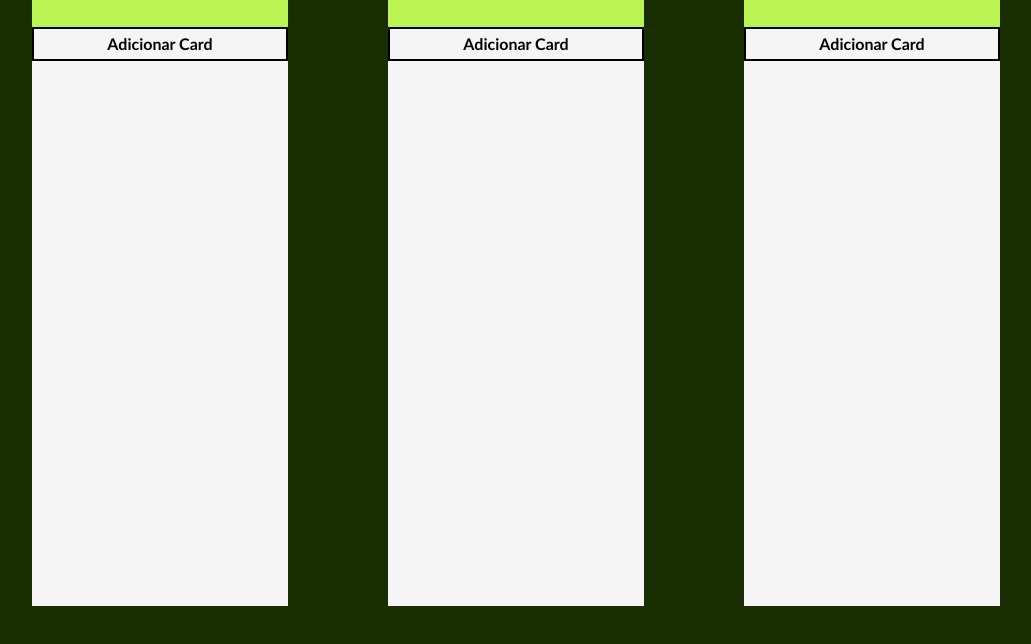
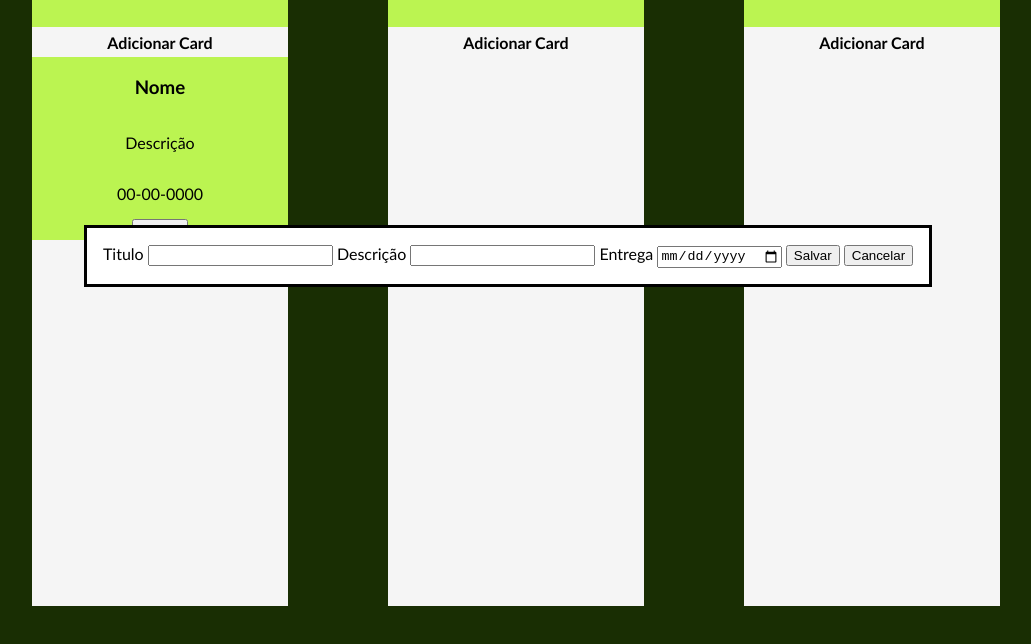
Before and after one commit to FabricioLuisdeSousaSantos/Kanban-Projeto-Tcc, a plain HTML site: page index.html in a window 1280 px wide. Shown: the part 152-796 px from the top of the page, without its empty margins (132-1163 px from the left). Drawn offline with nearby package versions, Linux system fonts and the light colour scheme.

Commit message:
DELETE AND DROP CARDS

```diff
--- /dev/null
+++ b/Cards.js
@@ -0,0 +1,3 @@
+function deleteCard(id){
+    document.getElementById(id).remove();
+}
--- /dev/null
+++ b/DragAndDrop.js
@@ -0,0 +1,25 @@
+// Espera o DOM carregar (boa prática)
+document.addEventListener('DOMContentLoaded', function () {
+
+    // Aplica o Sortable em TODAS as divs com classe .cards
+    document.querySelectorAll('.cards').forEach(container => {
+        new Sortable(container, {
+            group: 'kanban',           // permite mover entre colunas
+            animation: 150,
+            ghostClass: 'dragging',    // classe no item fantasma
+            draggable: '.card',        // só os .card podem ser arrastados
+
+            // Impede que o link "Adicionar Card" atrapalhe
+            filter: '.add-card',
+            onFilter: evt => evt.preventDefault(),
+
+            // Evento quando soltar
+            onEnd: evt => {
+                console.log('Card movido!');
+                console.log('De:', evt.from.parentElement.querySelector('.label-column').textContent);
+                console.log('Para:', evt.to.parentElement.querySelector('.label-column').textContent);
+                console.log('Item:', evt.item.querySelector('h3').textContent);
+            }
+        });
+    });
+});
--- a/index.html
+++ b/index.html
@@ -4,15 +4,35 @@
     <meta charset="UTF-8">
     <meta name="viewport" content="width=device-width, initial-scale=1.0">
     <link rel="stylesheet" href="styles.css">
-    <script defer src="./script.js"></script>
+    <script src="https://cdn.jsdelivr.net/npm/sortablejs@latest/Sortable.min.js"></script>
     <title>Document</title>
+    <script src="DragAndDrop.js"></script>
+    <script src="Cards.js"></script>
 </head>
 <body>
     <main>
+
+        <dialog open>
+            <label>Titulo</label>
+            <input type="text">
+            <label>Descrição</label>
+            <input type="text">
+            <label>Entrega</label>
+            <input type="date">
+            <button>Salvar</button>
+            <button>Cancelar</button>
+        </dialog>
+
         <div class="kanban-column">
             <h3 class="label-column">Para Fazer</h3>
             <a class="add-card" href="">Adicionar Card</a>
             <div class="cards">
+                <div id="card-339u313" class="card">
+                    <h3>Nome</h3>
+                    <p>Descrição</p>
+                    <p>00-00-0000</p>
+                    <button onclick="deleteCard('card-339u313')">Excluir</button>
+                </div>
             </div>
         </div>
 
--- a/styles.css
+++ b/styles.css
@@ -7,6 +7,7 @@ body{
     font-family:'Trebuchet MS', 'Lucida Sans Unicode', 'Lucida Grande', 'Lucida Sans', Arial, sans-serif;
     background-color: #192e03;
     overflow: hidden;
+    outline: none;
 }
 
 main{
@@ -45,11 +46,22 @@ main{
     text-decoration: none;
     color: black;
     font-weight: bold;
-    border: 2px solid black;
 
 }
 
 .kanban-column .cards{
     background-color: whitesmoke;
     height: 90%;
+    display: flex;
+    flex-direction: column;
+    gap: 10px;
+
 }
+
+.kanban-column .cards .card{
+    background-color: #bbf451;
+    display: flex;
+    flex-direction: column;
+    justify-content: center;
+    align-items: center;
+}
```
Also changed, not shown: script.js (deleted).
